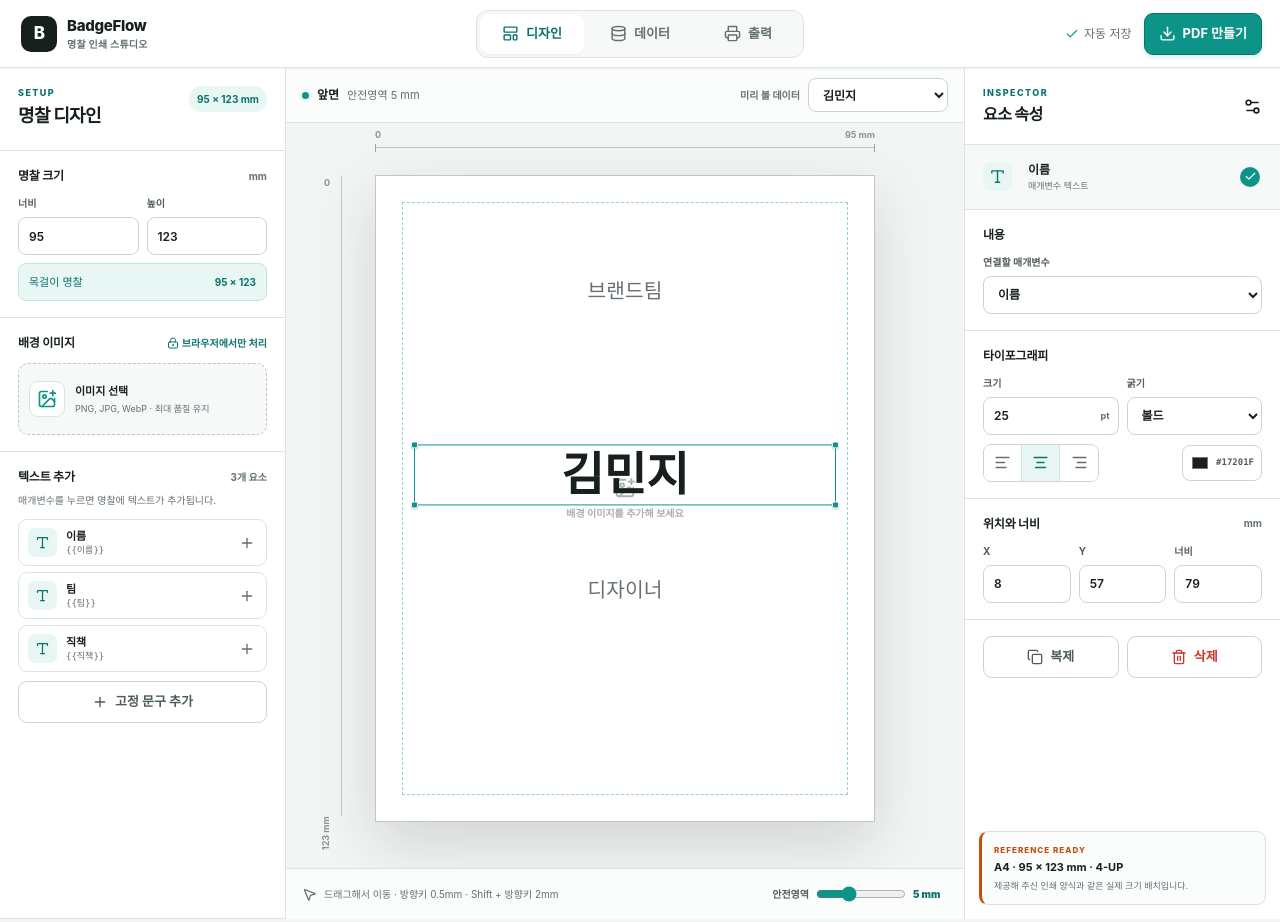
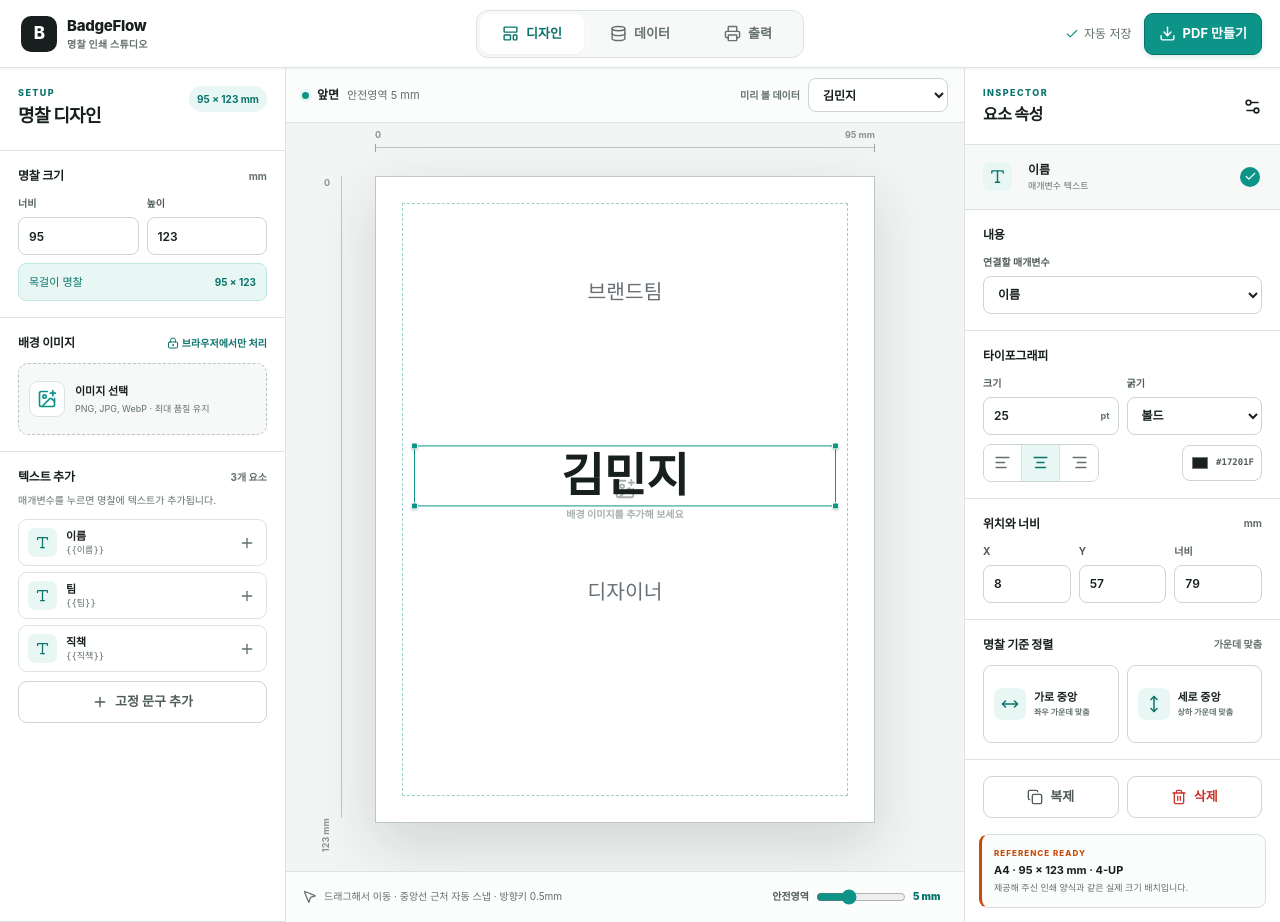
Before and after one commit to EunHyeokJung/badgeflow, a Next.js app: page / in a window 1280 px wide. Built offline with nearby package versions, Linux system fonts and the light colour scheme.

Commit message:
Add center alignment and magnetic snap guides

```diff
--- a/app/globals.css
+++ b/app/globals.css
@@ -755,6 +755,77 @@ select:focus {
   pointer-events: none;
 }
 
+.alignment-guide {
+  position: absolute;
+  z-index: 5;
+  pointer-events: none;
+  animation: guide-in 110ms ease-out both;
+}
+
+.alignment-guide span {
+  position: absolute;
+  display: inline-flex;
+  min-height: 20px;
+  align-items: center;
+  border-radius: 5px;
+  background: var(--orange);
+  color: white;
+  padding: 0 6px;
+  box-shadow: 0 2px 5px rgba(112, 47, 10, 0.22);
+  font-size: 8px;
+  font-weight: 800;
+  letter-spacing: -0.01em;
+  white-space: nowrap;
+}
+
+.guide-vertical {
+  top: 0;
+  bottom: 0;
+  left: 50%;
+  border-left: 1px dashed var(--orange);
+}
+
+.guide-vertical span {
+  top: 7px;
+  left: 5px;
+}
+
+.guide-horizontal {
+  top: 50%;
+  right: 0;
+  left: 0;
+  border-top: 1px dashed var(--orange);
+}
+
+.guide-horizontal span {
+  top: 5px;
+  left: 7px;
+}
+
+.alignment-center-point {
+  position: absolute;
+  z-index: 6;
+  top: 50%;
+  left: 50%;
+  width: 8px;
+  height: 8px;
+  transform: translate(-50%, -50%);
+  border: 2px solid white;
+  border-radius: 50%;
+  background: var(--orange);
+  box-shadow: 0 0 0 2px rgba(200, 77, 10, 0.35);
+  pointer-events: none;
+}
+
+@keyframes guide-in {
+  from {
+    opacity: 0;
+  }
+  to {
+    opacity: 1;
+  }
+}
+
 .badge-text {
   position: absolute;
   z-index: 2;
@@ -1012,6 +1083,68 @@ select:focus {
   font-family: ui-monospace, SFMono-Regular, Menlo, monospace;
   font-size: 9px;
   font-weight: 650;
+}
+
+.center-align-actions {
+  display: grid;
+  grid-template-columns: 1fr 1fr;
+  gap: 8px;
+}
+
+.center-align-actions > button {
+  display: grid;
+  min-height: 78px;
+  grid-template-columns: 32px 1fr;
+  grid-template-rows: auto auto;
+  align-items: center;
+  gap: 0 8px;
+  border: 1px solid var(--line-strong);
+  border-radius: 9px;
+  background: var(--paper);
+  padding: 10px;
+  text-align: left;
+  transition:
+    border-color 180ms ease,
+    background 180ms ease,
+    box-shadow 180ms ease;
+}
+
+.center-align-actions > button:hover {
+  border-color: var(--teal);
+  background: var(--teal-pale);
+  box-shadow: 0 3px 8px rgba(13, 148, 136, 0.08);
+}
+
+.center-align-actions > button:active {
+  background: #dff2ef;
+}
+
+.center-align-actions > button > span {
+  display: grid;
+  width: 32px;
+  height: 32px;
+  grid-row: 1 / 3;
+  place-items: center;
+  border-radius: 8px;
+  background: var(--teal-pale);
+  color: var(--teal-dark);
+}
+
+.center-align-actions strong,
+.center-align-actions small {
+  display: block;
+}
+
+.center-align-actions strong {
+  align-self: end;
+  font-size: 11px;
+}
+
+.center-align-actions small {
+  align-self: start;
+  color: var(--muted);
+  font-size: 8px;
+  font-weight: 600;
 }
 
 .inspector-actions {
--- a/components/BadgeStudio.tsx
+++ b/components/BadgeStudio.tsx
@@ -12,6 +12,8 @@ import {
   ImagePlus,
   LayoutTemplate,
   LockKeyhole,
+  MoveHorizontal,
+  MoveVertical,
   MousePointer2,
   Plus,
   Printer,
@@ -72,6 +74,11 @@ type DragState = {
   pointerY: number;
   elementX: number;
   elementY: number;
+};
+
+type SnapGuides = {
+  vertical: boolean;
+  horizontal: boolean;
 };
 
 const PAGE_PRESETS: Record<
@@ -316,6 +323,7 @@ function BadgeContents({
   elements,
   row,
   selectedElementId,
+  snapGuides,
   interactive = false,
   onSelect,
   onPointerDown,
@@ -331,6 +339,7 @@ function BadgeContents({
   elements: TextElement[];
   row: BadgeRow | undefined;
   selectedElementId?: string | null;
+  snapGuides?: SnapGuides;
   interactive?: boolean;
   onSelect?: (id: string) => void;
   onPointerDown?: (
@@ -372,6 +381,19 @@ function BadgeContents({
         }}
         aria-hidden="true"
       />
+      {interactive && snapGuides?.vertical && (
+        <div className="alignment-guide guide-vertical" aria-hidden="true">
+          <span>가로 중앙</span>
+        </div>
+      )}
+      {interactive && snapGuides?.horizontal && (
+        <div className="alignment-guide guide-horizontal" aria-hidden="true">
+          <span>세로 중앙</span>
+        </div>
+      )}
+      {interactive && snapGuides?.vertical && snapGuides.horizontal && (
+        <span className="alignment-center-point" aria-hidden="true" />
+      )}
       {elements.map((element) => {
         const isSelected = selectedElementId === element.id;
         const style = {
@@ -452,10 +474,15 @@ export function BadgeStudio() {
   const [newField, setNewField] = useState("");
   const [csvError, setCsvError] = useState("");
   const [drag, setDrag] = useState<DragState | null>(null);
+  const [snapGuides, setSnapGuides] = useState<SnapGuides>({
+    vertical: false,
+    horizontal: false,
+  });
   const [isExporting, setIsExporting] = useState(false);
   const [toast, setToast] = useState("");
   const [hydrated, setHydrated] = useState(false);
   const stageRef = useRef<HTMLDivElement>(null);
+  const guideTimerRef = useRef<number | null>(null);
 
   const selectedElement =
     elements.find((element) => element.id === selectedElementId) || null;
@@ -530,6 +557,13 @@ export function BadgeStudio() {
     return () => window.clearTimeout(timer);
   }, [toast]);
 
+  useEffect(
+    () => () => {
+      if (guideTimerRef.current) window.clearTimeout(guideTimerRef.current);
+    },
+    [],
+  );
+
   function updateElement(id: string, patch: Partial<TextElement>) {
     setElements((current) =>
       current.map((element) =>
@@ -592,6 +626,30 @@ export function BadgeStudio() {
     setSelectedElementId(null);
   }
 
+  function flashGuides(guides: SnapGuides) {
+    if (guideTimerRef.current) window.clearTimeout(guideTimerRef.current);
+    setSnapGuides(guides);
+    guideTimerRef.current = window.setTimeout(
+      () => setSnapGuides({ vertical: false, horizontal: false }),
+      650,
+    );
+  }
+
+  function alignSelectedToCenter(axis: "horizontal" | "vertical") {
+    if (!selectedElement) return;
+    if (axis === "horizontal") {
+      updateElement(selectedElement.id, {
+        x: Math.round(((badgeWidth - selectedElement.width) / 2) * 10) / 10,
+      });
+      flashGuides({ vertical: true, horizontal: false });
+      return;
+    }
+    updateElement(selectedElement.id, {
+      y: Math.round((badgeHeight / 2) * 10) / 10,
+    });
+    flashGuides({ vertical: false, horizontal: true });
+  }
+
   function handlePointerDown(
     event: ReactPointerEvent<HTMLDivElement>,
     element: TextElement,
@@ -601,6 +659,8 @@ export function BadgeStudio() {
     event.stopPropagation();
     event.currentTarget.setPointerCapture(event.pointerId);
     setSelectedElementId(element.id);
+    if (guideTimerRef.current) window.clearTimeout(guideTimerRef.current);
+    setSnapGuides({ vertical: false, horizontal: false });
     setDrag({
       id: element.id,
       pointerX: event.clientX,
@@ -615,14 +675,39 @@ export function BadgeStudio() {
     const rect = stageRef.current.getBoundingClientRect();
     const element = elements.find((item) => item.id === drag.id);
     if (!element) return;
-    const nextX =
+    const rawX =
       drag.elementX + ((event.clientX - drag.pointerX) / rect.width) * badgeWidth;
-    const nextY =
+    const rawY =
       drag.elementY + ((event.clientY - drag.pointerY) / rect.height) * badgeHeight;
+    const snapThresholdX = (10 / rect.width) * badgeWidth;
+    const snapThresholdY = (10 / rect.height) * badgeHeight;
+    let nextX = clamp(rawX, 0, badgeWidth - element.width);
+    let nextY = clamp(rawY, 0, badgeHeight);
+    const snapsToVerticalCenter =
+      Math.abs(nextX + element.width / 2 - badgeWidth / 2) <= snapThresholdX;
+    const snapsToHorizontalCenter =
+      Math.abs(nextY - badgeHeight / 2) <= snapThresholdY;
+
+    if (snapsToVerticalCenter) {
+      nextX = (badgeWidth - element.width) / 2;
+    }
+    if (snapsToHorizontalCenter) {
+      nextY = badgeHeight / 2;
+    }
+
+    setSnapGuides({
+      vertical: snapsToVerticalCenter,
+      horizontal: snapsToHorizontalCenter,
+    });
     updateElement(drag.id, {
-      x: Math.round(clamp(nextX, 0, badgeWidth - element.width) * 10) / 10,
-      y: Math.round(clamp(nextY, 0, badgeHeight) * 10) / 10,
+      x: Math.round(nextX * 10) / 10,
+      y: Math.round(nextY * 10) / 10,
     });
+  }
+
+  function handlePointerEnd() {
+    setDrag(null);
+    setSnapGuides({ vertical: false, horizontal: false });
   }
 
   function handleKeyMove(
@@ -1174,11 +1259,12 @@ export function BadgeStudio() {
                     elements={elements}
                     row={selectedRow}
                     selectedElementId={selectedElementId}
+                    snapGuides={snapGuides}
                     interactive
                     onSelect={setSelectedElementId}
                     onPointerDown={handlePointerDown}
                     onPointerMove={handlePointerMove}
-                    onPointerUp={() => setDrag(null)}
+                    onPointerUp={handlePointerEnd}
                     onKeyMove={handleKeyMove}
                   />
                 </div>
@@ -1187,7 +1273,7 @@ export function BadgeStudio() {
               <div className="canvas-footer">
                 <span>
                   <MousePointer2 size={15} />
-                  드래그해서 이동 · 방향키 0.5mm · Shift + 방향키 2mm
+                  드래그해서 이동 · 중앙선 근처 자동 스냅 · 방향키 0.5mm
                 </span>
                 <label>
                   안전영역
@@ -1416,6 +1502,35 @@ export function BadgeStudio() {
                     </div>
                   </section>
 
+                  <section className="panel-section">
+                    <div className="section-title">
+                      <h2>명찰 기준 정렬</h2>
+                      <span>가운데 맞춤</span>
+                    </div>
+                    <div className="center-align-actions">
+                      <button
+                        type="button"
+                        onClick={() => alignSelectedToCenter("horizontal")}
+                      >
+                        <span>
+                          <MoveHorizontal size={18} />
+                        </span>
+                        <strong>가로 중앙</strong>
+                        <small>좌우 가운데 맞춤</small>
+                      </button>
+                      <button
+                        type="button"
+                        onClick={() => alignSelectedToCenter("vertical")}
+                      >
+                        <span>
+                          <MoveVertical size={18} />
+                        </span>
+                        <strong>세로 중앙</strong>
+                        <small>상하 가운데 맞춤</small>
+                      </button>
+                    </div>
+                  </section>
+
                   <div className="inspector-actions">
                     <button
                       type="button"
```
